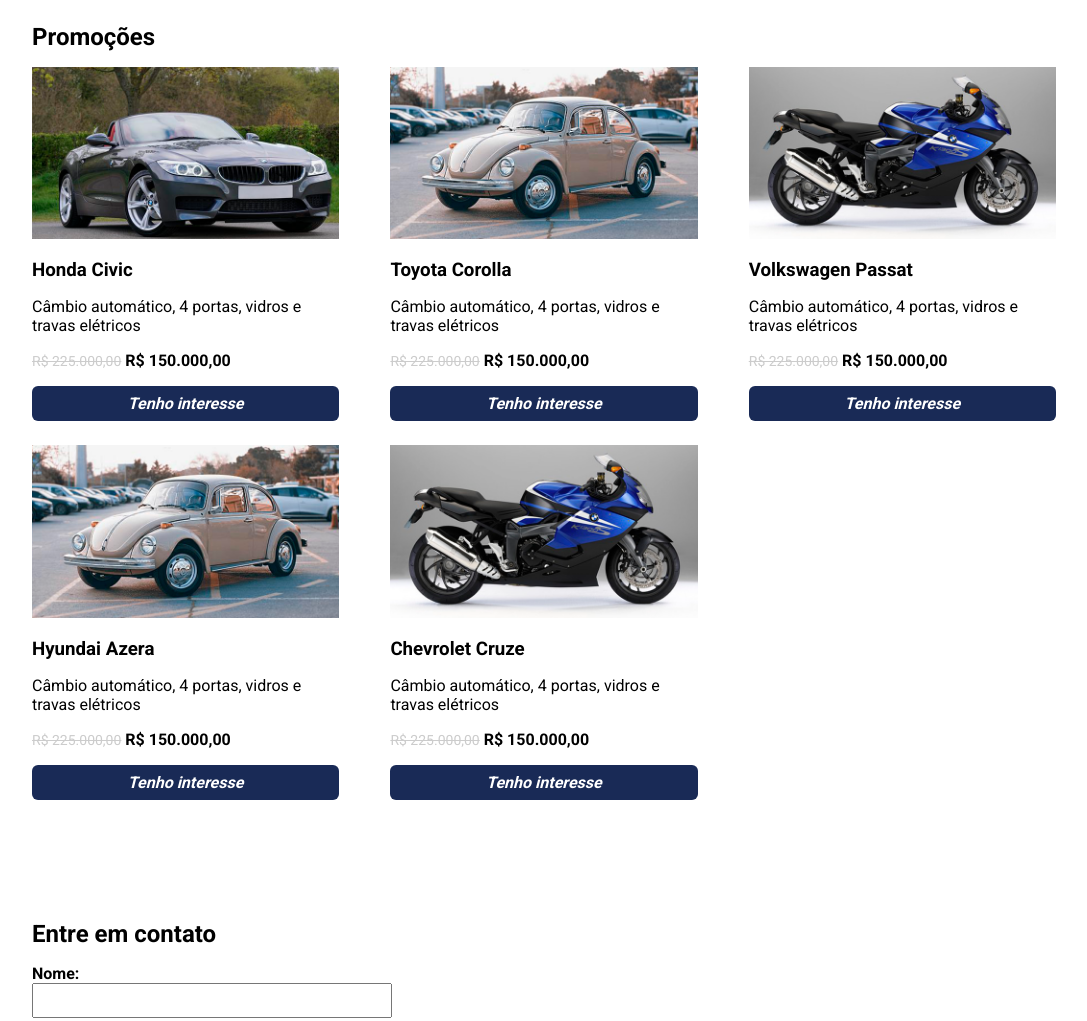
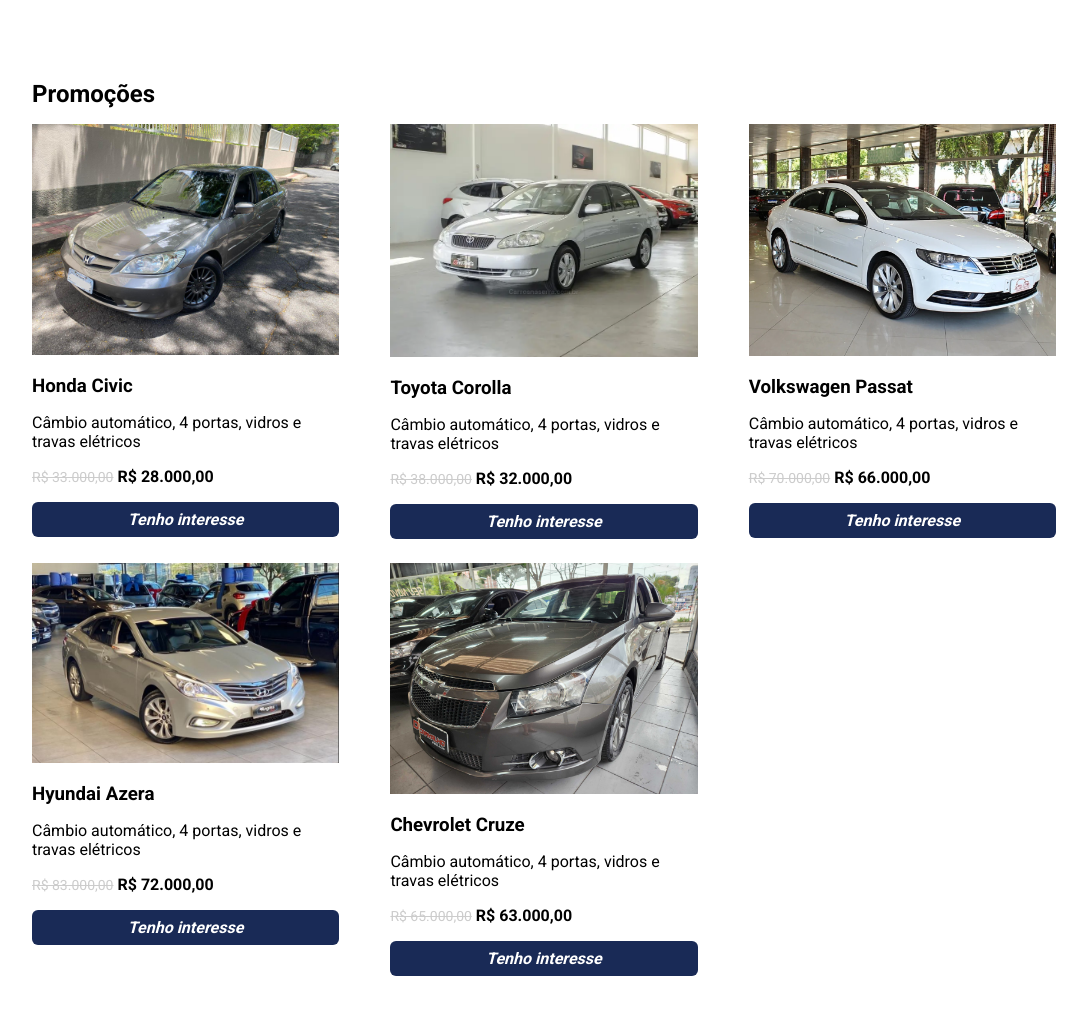
Before and after one commit to r-almeida92/MODULO-10, a plain HTML site: page index.html in a window 1280 px wide. Shown: the part 1620-2641 px from the top of the page, without its empty margins (96-1183 px from the left). Drawn offline with nearby package versions, Linux system fonts and the light colour scheme.

Commit message:
add car pictures

```diff
--- a/index.html
+++ b/index.html
@@ -101,7 +101,7 @@
                     <button type="button">Tenho interesse</button>
                 </li>
                 <li>
-                    <img src="images\fusca.png" alt="">
+                    <img src="images\404239-1005296-fef-4435-1-scaled-e1647521388186.webp" alt="">
                     <h3>Aston Martin Vantage</h3>
                     <p>
                         Câmbio automático, 4 portas, vidros e travas elétricos
@@ -112,7 +112,7 @@
                     <button type="button">Tenho interesse</button>
                 </li>
                 <li class="item-central">
-                    <img src="images\moto-bmw.png" alt="">
+                    <img src="images\S0-le-prix-de-l-alfa-romeo-junior-2024-aurait-pu-etre-plus-raide-208542.jpg" alt="">
                     <h3>Alfa Romeo Junior</h3>
                     <p>
                         Câmbio automático, 4 portas, vidros e travas elétricos
@@ -131,62 +131,62 @@
             <h2>Promoções</h2>
             <ul class="container-flex lista-veiculos">
                 <li>
-                    <img src="images\carro-bmw.png" alt="">
+                    <img src="images\honda-civic-ex-2004-05-automático-v0-hha6x7nvznod1.jpg" alt="">
                     <h3>Honda Civic</h3>
                     <p>
                         Câmbio automático, 4 portas, vidros e travas elétricos
                     </p>
                     <div class="price">
-                        <del>R$ 225.000,00</del>
-                        <strong>R$ 150.000,00</strong>
+                        <del>R$ 33.000,00</del>
+                        <strong>R$ 28.000,00</strong>
                     </div>
                     <button type="button">Tenho interesse</button>
                 </li>
                 <li class="item-central">
-                    <img src="images\fusca.png" alt="">
+                    <img src="images\fl_progressive,f_webp,q_70,w_750.webp" alt="">
                     <h3>Toyota Corolla</h3>
                     <p>
                         Câmbio automático, 4 portas, vidros e travas elétricos
                     </p>
                     <div class="price">
-                        <del>R$ 225.000,00</del>
-                        <strong>R$ 150.000,00</strong>
+                        <del>R$ 38.000,00</del>
+                        <strong>R$ 32.000,00</strong>
                     </div>
                     <button type="button">Tenho interesse</button>
                 </li>
                 <li>
-                    <img src="images\moto-bmw.png" alt="">
+                    <img src="images\vehicle_image_1606921150_c3df70180716784fba3d580a1d5cbf47.webp" alt="">
                     <h3>Volkswagen Passat</h3>
                     <p>
                         Câmbio automático, 4 portas, vidros e travas elétricos
                     </p>
                     <div class="price">
-                        <del>R$ 225.000,00</del>
-                        <strong>R$ 150.000,00</strong>
+                        <del>R$ 70.000,00</del>
+                        <strong>R$ 66.000,00</strong>
                     </div>
                     <button type="button">Tenho interesse</button>
                 </li>
                 <li>
-                    <img src="images\fusca.png" alt="">
+                    <img src="images\hyundai-azera-2015-prata-332614-0.jpg" alt="">
                     <h3>Hyundai Azera</h3>
                     <p>
                         Câmbio automático, 4 portas, vidros e travas elétricos
                     </p>
                     <div class="price">
-                        <del>R$ 225.000,00</del>
-                        <strong>R$ 150.000,00</strong>
+                        <del>R$ 83.000,00</del>
+                        <strong>R$ 72.000,00</strong>
                     </div>
                     <button type="button">Tenho interesse</button>
                 </li>
                 <li class="item-central">
-                    <img src="images\moto-bmw.png" alt="">
+                    <img src="images\chevrolet-cruze-hatc-7022417-57114945.webp" alt="">
                     <h3>Chevrolet Cruze</h3>
                     <p>
                         Câmbio automático, 4 portas, vidros e travas elétricos
                     </p>
                     <div class="price">
-                        <del>R$ 225.000,00</del>
-                        <strong>R$ 150.000,00</strong>
+                        <del>R$ 65.000,00</del>
+                        <strong>R$ 63.000,00</strong>
                     </div>
                     <button type="button">Tenho interesse</button>
                 </li>
```
Also changed, not shown: images/404239-1005296-fef-4435-1-scaled-e1647521388186.webp (added), images/chevrolet-cruze-hatc-7022417-57114945.webp (added), images/fl_progressive,f_webp,q_70,w_750.webp (added), images/honda-civic-ex-2004-05-automático-v0-hha6x7nvznod1.jpg (added), images/hyundai-azera-2015-prata-332614-0.jpg (added), images/vehicle_image_1606921150_c3df70180716784fba3d580a1d5cbf47.webp (added), 1 other file.
